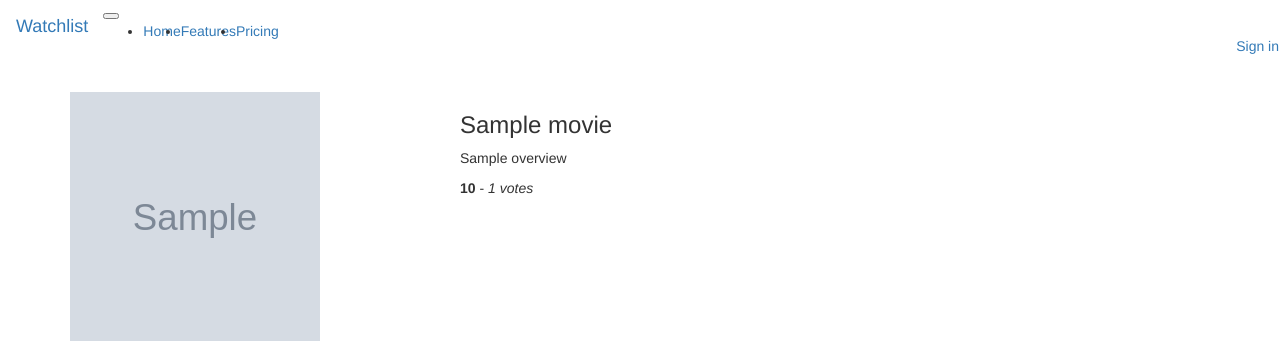
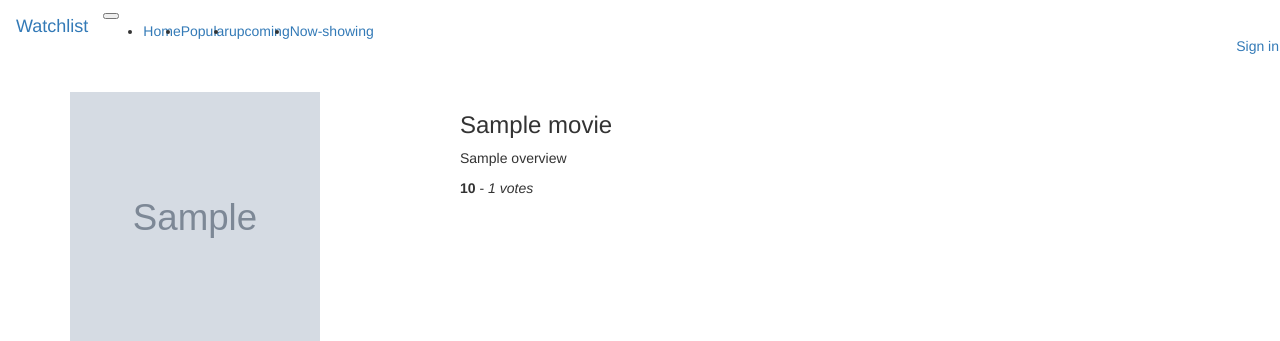
Before and after one commit to danielevans-999/watchlist-pract, a Python web app: template app/templates/movie.html in a window 1280 px wide. Shown: the top 341 px of the page. Run offline with Jinja, Linux system fonts and the light colour scheme; the template is opened without the code that fills it: most values are stand-ins (such as "Sample title", 1, 10 or a date in 2020); grey boxes marked "Sample" are stand-in pictures; some libraries are stand-ins or nearby versions.

Commit message:
Adds links to the movie categories

```diff
--- a/app/templates/navbar.html
+++ b/app/templates/navbar.html
@@ -10,10 +10,13 @@
                 <a class="nav-link" href="/">Home <span class="sr-only">(current)</span></a>
             </li>
             <li class="nav-item">
-                <a class="nav-link" href="#">Features</a>
+                <a class="nav-link" href="#popular">Popular</a>
             </li>
             <li class="nav-item">
-                <a class="nav-link" href="#">Pricing</a>
+                <a class="nav-link" href="#upcoming">upcoming</a>
+            </li>
+            <li class="nav-item">
+                <a class="nav-link" href="#now">Now-showing</a>
             </li>
         </ul>
         <ul class="nav  navbar-nav navbar-right ml-auto">
```
